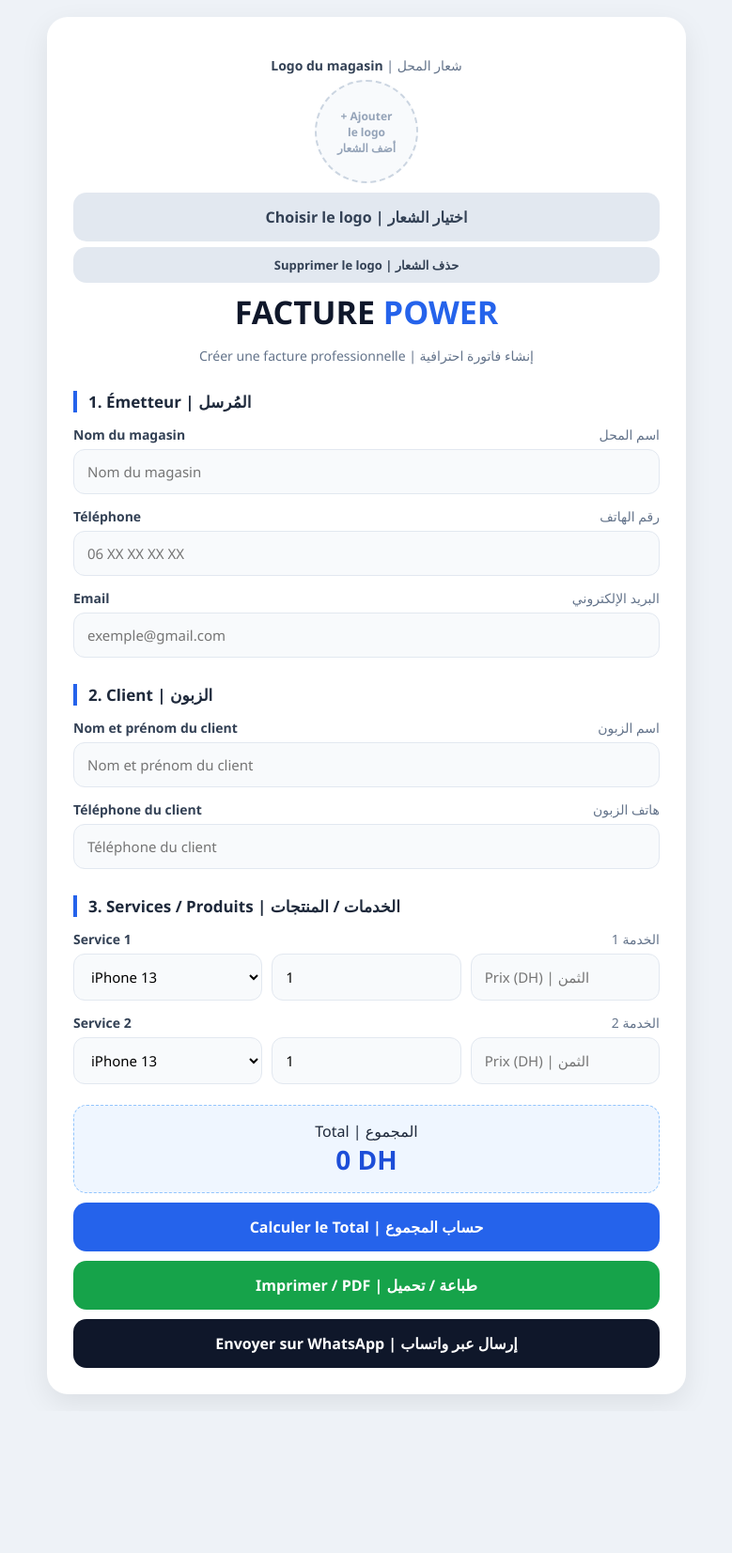
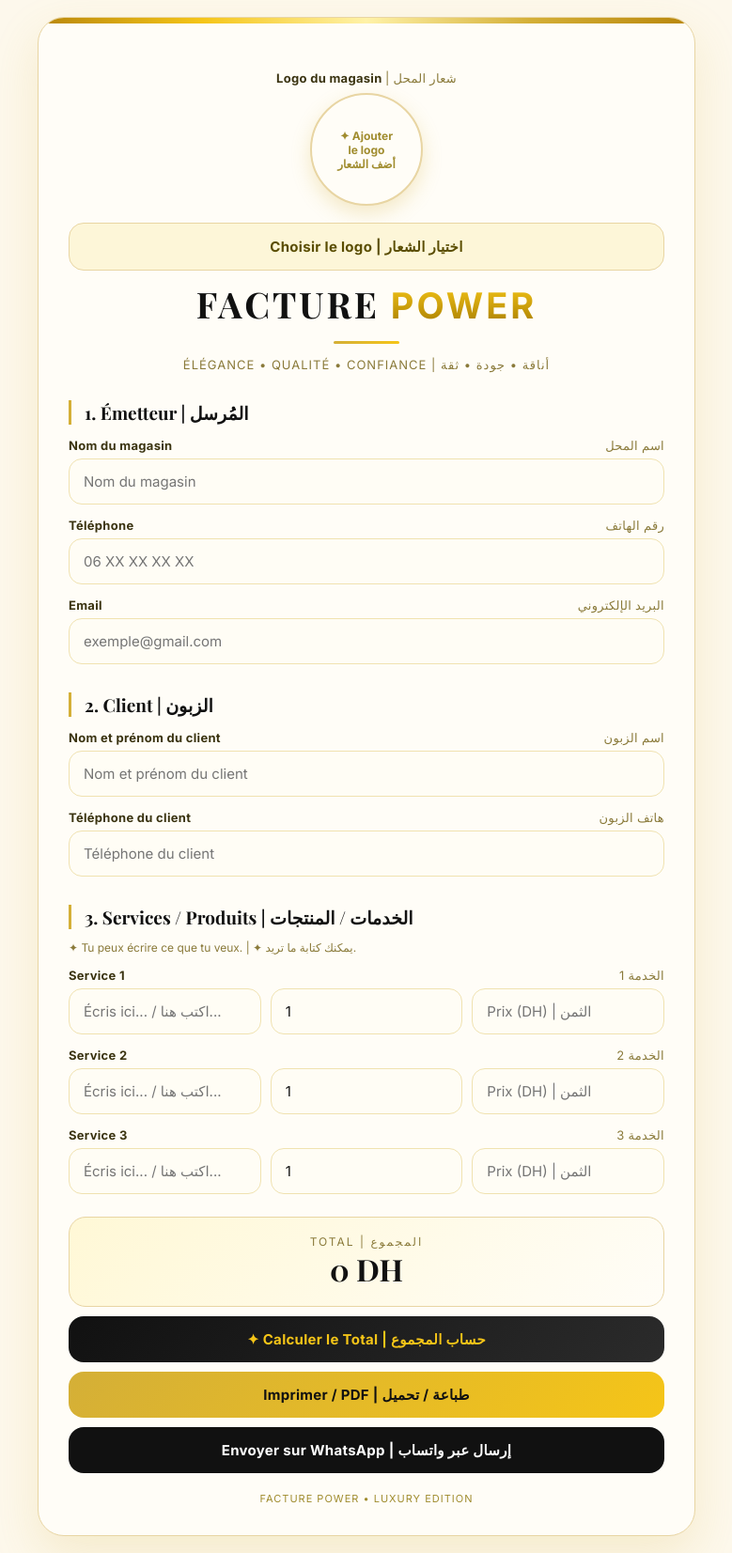
Before and after one commit to ilyassebenmouloud123-source/fucture-power, a Flask app: page / in a window 1280 px wide. Shown: the whole page at 94% size, without its empty margins (250-1029 px from the left). Before the commit the page ends 1488 px from the top, so only its background shows below. Run offline with Flask 3, Linux system fonts and the light colour scheme.

Commit message:
Update form.html

```diff
--- a/templates/form.html
+++ b/templates/form.html
@@ -3,47 +3,52 @@
 <head>
 <meta charset="UTF-8">
 <meta name="viewport" content="width=device-width, initial-scale=1.0">
-<title>FACTURE POWER</title>
+<title>FACTURE POWER - LUXURY</title>
+<link href="https://fonts.googleapis.com/css2?family=Playfair+Display:wght@700&family=Inter:wght@400;600;700&display=swap" rel="stylesheet">
 <style>
-*{box-sizing:border-box;font-family:'Segoe UI',Arial,sans-serif}
-body{margin:0;background:#eef2f7;color:#1e293b;padding:18px}
-.container{max-width:680px;margin:auto;background:#fff;border-radius:22px;padding:28px;box-shadow:0 10px 30px rgba(0,0,0,0.08)}
-.top{text-align:center}
-.top h1{margin:8px 0 0;font-size:34px;color:#0f172a}
-.top h1 span{color:#2563eb}
-.top p{color:#64748b;font-size:14px}
-.logo-box{width:110px;height:110px;margin:auto;border:2px dashed #cbd5e1;border-radius:50%;overflow:hidden;display:flex;align-items:center;justify-content:center;background:#f8fafc;cursor:pointer;position:relative}
+*{box-sizing:border-box;font-family:'Inter',Arial,sans-serif}
+body{margin:0;background:#fdf8ec;color:#1a1a1a;padding:18px}
+.container{max-width:700px;margin:auto;background:#fffdf7;border:1px solid #e8d5a3;border-radius:28px;padding:32px;box-shadow:0 20px 50px rgba(212,175,55,0.18);position:relative;overflow:hidden}
+.container:before{content:'';position:absolute;top:0;left:0;right:0;height:6px;background:linear-gradient(90deg,#b8860b,#f5c518,#fff2a8,#d4af37,#b8860b)}
+.top{text-align:center;padding-top:10px}
+.top h1{font-family:'Playfair Display',serif;font-size:38px;letter-spacing:3px;margin:10px 0 0;color:#111}
+.top h1 span{color:#c9a227;background:linear-gradient(180deg,#f5c518,#a67c00);-webkit-background-clip:text;-webkit-text-fill-color:transparent}
+.top p{color:#8a7a3a;font-size:13px;letter-spacing:1px;text-transform:uppercase;margin-top:6px}
+.gold-line{width:70px;height:3px;background:linear-gradient(90deg,#d4af37,#f5c518);margin:14px auto;border-radius:10px}
+.logo-box{width:120px;height:120px;margin:8px auto;border:2px solid #e8d5a3;border-radius:50%;overflow:hidden;display:flex;align-items:center;justify-content:center;background:#fffdf7;cursor:pointer;box-shadow:0 8px 20px rgba(212,175,55,0.25)}
 .logo-box img{width:100%;height:100%;object-fit:cover;display:none}
-.logo-box b{font-size:12px;color:#94a3b8;text-align:center;padding:10px}
+.logo-box b{font-size:12px;color:#a08c2e;text-align:center}
 .logo-input{display:none}
-h2{font-size:17px;margin:28px 0 12px;padding-left:12px;border-left:4px solid #2563eb}
-label{display:block;font-size:14px;font-weight:600;color:#334155;margin:14px 0 6px}
-label span{font-weight:400;color:#64748b;float:right}
-input,select{width:100%;padding:13px 14px;border:1.5px solid #e2e8f0;border-radius:12px;background:#f8fafc;font-size:15px;outline:none}
-input:focus,select:focus{border-color:#2563eb;background:#fff}
+h2{font-family:'Playfair Display',serif;font-size:19px;margin:30px 0 12px;padding-left:14px;border-left:3px solid #d4af37;color:#111}
+label{display:block;font-size:13px;font-weight:700;color:#3a3310;margin:14px 0 6px;letter-spacing:.3px}
+label span{font-weight:400;color:#8a7a3a;float:right}
+input{width:100%;padding:14px 15px;border:1.5px solid #f0e2b0;border-radius:14px;background:#fffdf5;font-size:15px;outline:none;color:#111}
+input:focus{border-color:#d4af37;box-shadow:0 0 0 4px #fff3b0;background:#fff}
 .row{display:flex;gap:10px}.row>*{flex:1}
-.total{background:#eff6ff;border:1px dashed #93c5fd;border-radius:14px;padding:16px;text-align:center;margin-top:22px}
-.total b{font-size:28px;color:#1d4ed8}
-.btn{width:100%;padding:15px;border:none;border-radius:14px;font-size:16px;font-weight:700;cursor:pointer;margin-top:10px}
-.blue{background:#2563eb;color:#fff}.green{background:#16a34a;color:#fff}.dark{background:#0f172a;color:#fff}.gray{background:#e2e8f0;color:#334155}
+.total{background:linear-gradient(135deg,#fff8d6,#fffdf7);border:1.5px solid #e8d5a3;border-radius:18px;padding:18px;text-align:center;margin-top:24px}
+.total div{font-size:12px;letter-spacing:2px;color:#8a7a3a;text-transform:uppercase}
+.total b{font-family:'Playfair Display',serif;font-size:32px;color:#111}
+.btn{width:100%;padding:15px;border:none;border-radius:16px;font-size:15px;font-weight:700;cursor:pointer;margin-top:10px;letter-spacing:.3px}
+.blue{background:linear-gradient(135deg,#111,#2b2b2b);color:#f5c518}
+.green{background:linear-gradient(135deg,#d4af37,#f5c518);color:#111}
+.dark{background:#111;color:#fff}
+.gray{background:#fdf6d8;color:#5a4d00;border:1px solid #e8d5a3}
+.small{font-size:12px;color:#8a7a3a;margin-top:4px}
+.footer{text-align:center;font-size:11px;color:#a08c2e;margin-top:20px;letter-spacing:1px}
 </style>
 </head>
 <body>
 <div class="container">
 <div class="top">
-
-<!-- LOGO -->
 <label style="text-align:center">Logo du magasin <span style="float:none">| شعار المحل</span></label>
 <div class="logo-box" onclick="document.getElementById('logoInput').click()">
-<img id="logoPreview">
-<b id="logoText">+ Ajouter<br>le logo<br>أضف الشعار</b>
+<img id="logoPreview"><b id="logoText">✦ Ajouter<br>le logo<br>أضف الشعار</b>
 </div>
 <input type="file" id="logoInput" class="logo-input" accept="image/*" onchange="loadLogo(event)">
 <button class="btn gray" onclick="document.getElementById('logoInput').click()">Choisir le logo | اختيار الشعار</button>
-<button class="btn gray" onclick="removeLogo()" style="margin-top:6px;padding:10px;font-size:13px">Supprimer le logo | حذف الشعار</button>
-
 <h1>FACTURE <span>POWER</span></h1>
-<p>Créer une facture professionnelle | إنشاء فاتورة احترافية</p>
+<div class="gold-line"></div>
+<p>Élégance • Qualité • Confiance | أناقة • جودة • ثقة</p>
 </div>
 
 <h2>1. Émetteur | المُرسل</h2>
@@ -61,51 +66,48 @@ input:focus,select:focus{border-color:#2563eb;background:#fff}
 <input id="phone2" placeholder="Téléphone du client">
 
 <h2>3. Services / Produits | الخدمات / المنتجات</h2>
+<p class="small">✦ Tu peux écrire ce que tu veux. | ✦ يمكنك كتابة ما تريد.</p>
+
+<datalist id="suggestions">
+<option value="iPhone 13"></option>
+<option value="iPhone 14"></option>
+<option value="iPhone 15"></option>
+<option value="Réparation Écran | إصلاح الشاشة"></option>
+<option value="Réparation Batterie | إصلاح البطارية"></option>
+<option value="Accessoire | إكسسوار"></option>
+</datalist>
+
 <label>Service 1 <span>الخدمة 1</span></label>
 <div class="row">
-<select id="s1"><option>iPhone 13</option><option>iPhone 14</option><option>iPhone 15</option><option>Réparation Écran | إصلاح الشاشة</option><option>Réparation Batterie | إصلاح البطارية</option><option>Accessoire | إكسسوار</option></select>
-<input id="q1" type="number" value="1" placeholder="Quantité | الكمية">
+<input id="s1" list="suggestions" placeholder="Écris ici... / اكتب هنا...">
+<input id="q1" type="number" value="1" placeholder="Qté | الكمية">
 <input id="p1" type="number" placeholder="Prix (DH) | الثمن">
 </div>
 <label>Service 2 <span>الخدمة 2</span></label>
 <div class="row">
-<select id="s2"><option>iPhone 13</option><option>iPhone 14</option><option>Réparation Écran | إصلاح الشاشة</option><option>Accessoire | إكسسوار</option></select>
-<input id="q2" type="number" value="1" placeholder="Quantité | الكمية">
+<input id="s2" list="suggestions" placeholder="Écris ici... / اكتب هنا...">
+<input id="q2" type="number" value="1" placeholder="Qté | الكمية">
 <input id="p2" type="number" placeholder="Prix (DH) | الثمن">
+</div>
+<label>Service 3 <span>الخدمة 3</span></label>
+<div class="row">
+<input id="s3" list="suggestions" placeholder="Écris ici... / اكتب هنا...">
+<input id="q3" type="number" value="1" placeholder="Qté | الكمية">
+<input id="p3" type="number" placeholder="Prix (DH) | الثمن">
 </div>
 
 <div class="total"><div>Total | المجموع</div><b id="total">0 DH</b></div>
-<button class="btn blue" onclick="calc()">Calculer le Total | حساب المجموع</button>
+<button class="btn blue" onclick="calc()">✦ Calculer le Total | حساب المجموع</button>
 <button class="btn green" onclick="window.print()">Imprimer / PDF | طباعة / تحميل</button>
 <button class="btn dark" onclick="sendWA()">Envoyer sur WhatsApp | إرسال عبر واتساب</button>
+<div class="footer">FACTURE POWER • LUXURY EDITION</div>
 </div>
 
 <script>
-function loadLogo(e){
-let f=e.target.files[0]; if(!f) return;
-let r=new FileReader();
-r.onload=function(ev){
-document.getElementById('logoPreview').src=ev.target.result;
-document.getElementById('logoPreview').style.display='block';
-document.getElementById('logoText').style.display='none';
-localStorage.setItem('myLogo',ev.target.result);
-};
-r.readAsDataURL(f);
-}
-function removeLogo(){
-document.getElementById('logoPreview').src='';document.getElementById('logoPreview').style.display='none';
-document.getElementById('logoText').style.display='block';
-localStorage.removeItem('myLogo');
-}
-window.onload=function(){
-let saved=localStorage.getItem('myLogo');
-if(saved){document.getElementById('logoPreview').src=saved;document.getElementById('logoPreview').style.display='block';document.getElementById('logoText').style.display='none';}
-};
-function calc(){
-let t=(+document.getElementById('q1').value||0)*(+document.getElementById('p1').value||0)+(+document.getElementById('q2').value||0)*(+document.getElementById('p2').value||0);
-document.getElementById('total').innerText=t+' DH';return t;
-}
-function sendWA(){let t=calc();let msg='FACTURE POWER%0AClient: '+document.getElementById('client').value+'%0ATotal: '+t+' DH';window.open('https://wa.me/'+document.getElementById('phone2').value+'?text='+msg);}
+function loadLogo(e){let f=e.target.files[0];if(!f)return;let r=new FileReader();r.onload=function(ev){document.getElementById('logoPreview').src=ev.target.result;document.getElementById('logoPreview').style.display='block';document.getElementById('logoText').style.display='none';localStorage.setItem('myLogo',ev.target.result);};r.readAsDataURL(f);}
+window.onload=function(){let s=localStorage.getItem('myLogo');if(s){document.getElementById('logoPreview').src=s;document.getElementById('logoPreview').style.display='block';document.getElementById('logoText').style.display='none';}};
+function calc(){let t=(+document.getElementById('q1').value||0)*(+document.getElementById('p1').value||0)+(+document.getElementById('q2').value||0)*(+document.getElementById('p2').value||0)+(+document.getElementById('q3').value||0)*(+document.getElementById('p3').value||0);document.getElementById('total').innerText=t+' DH';return t;}
+function sendWA(){let t=calc();let msg='FACTURE POWER - LUXURY%0AClient: '+document.getElementById('client').value+'%0ATotal: '+t+' DH';window.open('https://wa.me/'+document.getElementById('phone2').value+'?text='+msg);}
 document.querySelectorAll('input').forEach(e=>e.addEventListener('input',calc));
 </script>
 </body>
```
